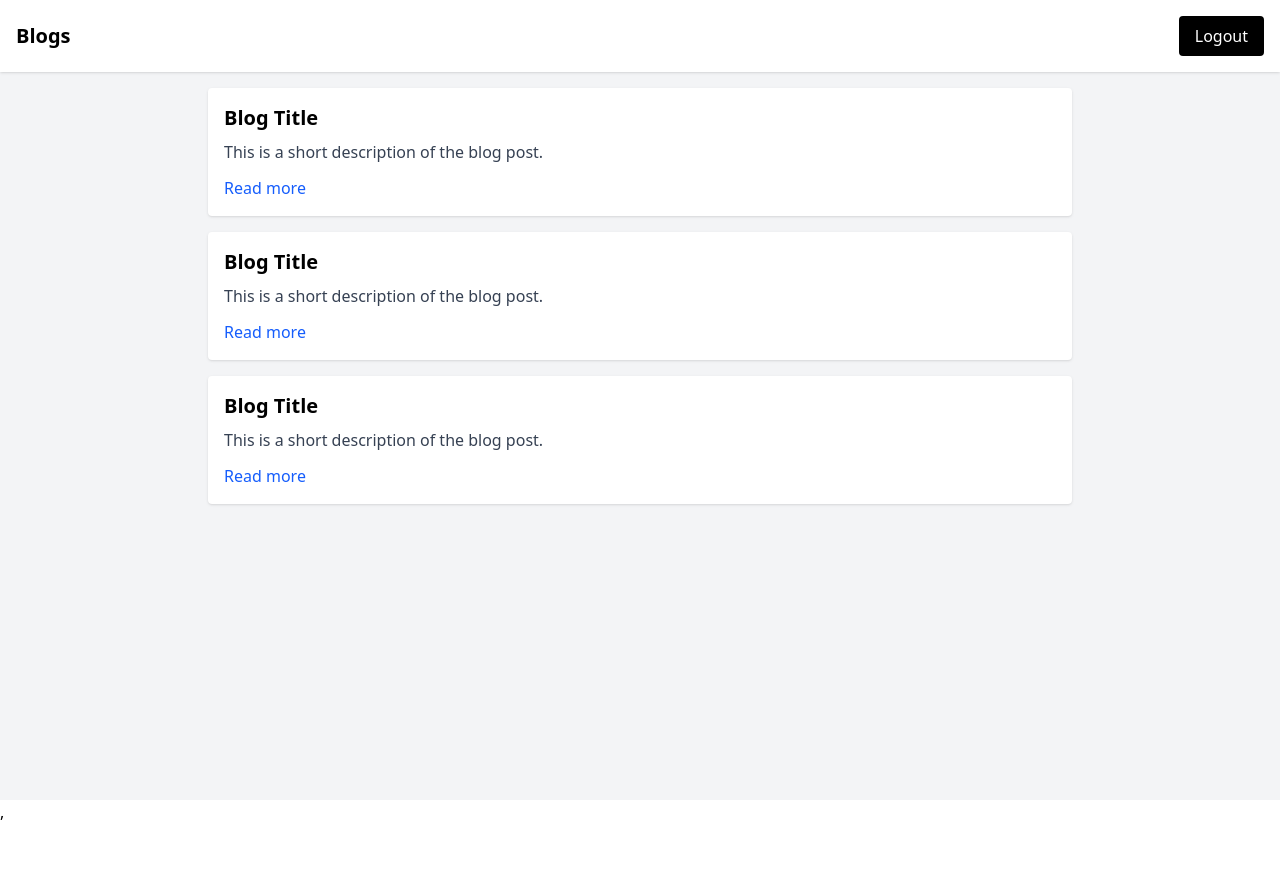
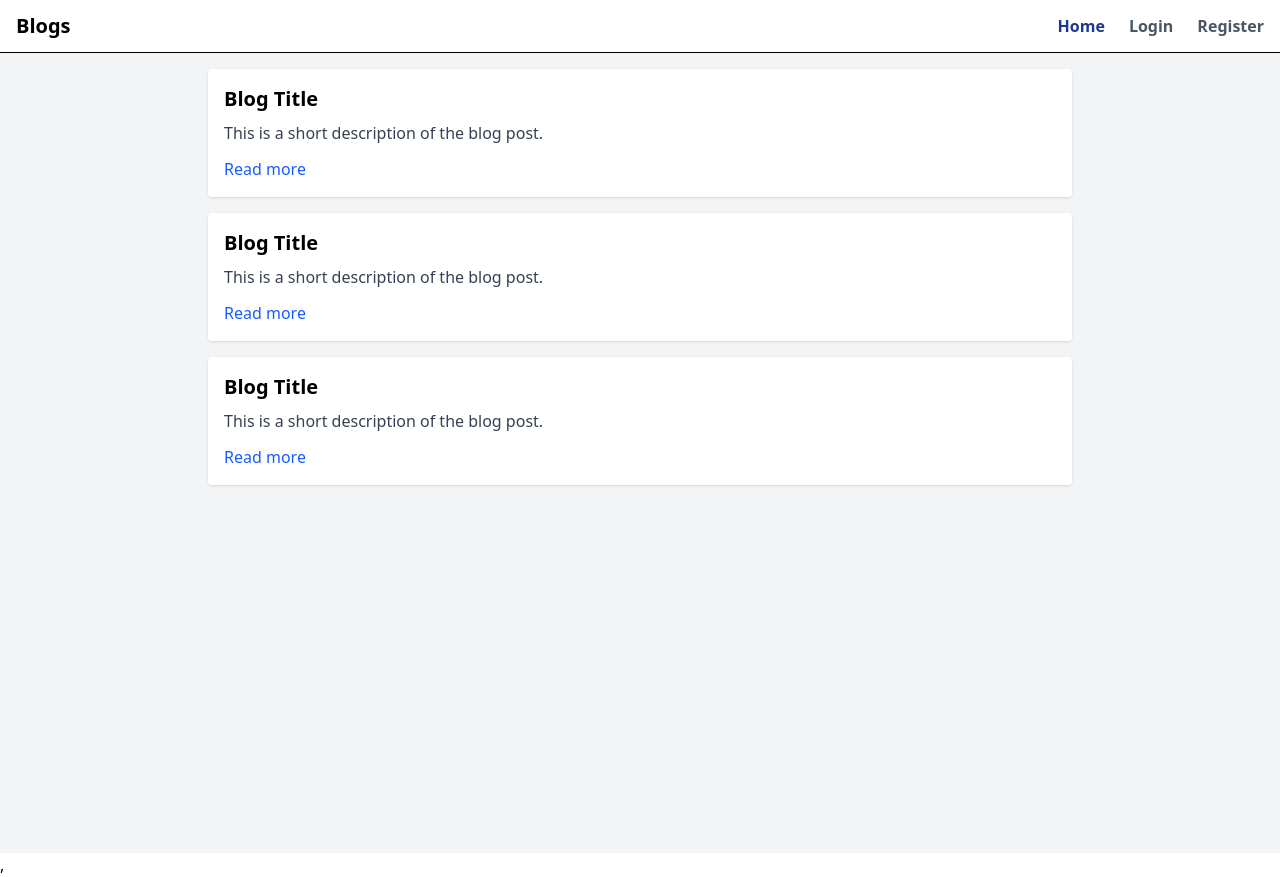
Before and after one commit to shahidx05/MERN-Blogs-App, a React app in the folder frontend/: page / in a window 1280 px wide. Before the commit the page ends 824 px from the top, so only its background shows below. Built offline with nearby package versions, Linux system fonts and the light colour scheme; the HTML template or start-up script is replaced by a standard one.

Commit message:
done navbar

```diff
--- a/frontend/src/App.jsx
+++ b/frontend/src/App.jsx
@@ -6,9 +6,12 @@ import Profile from './pages/Profile';
 import CreatePost from './pages/CreatePost';
 import EditPost from './pages/EditPost';
 import ProtectedRoute from './routes/ProtectedRoute';
+import Navbar from "./components/Navbar";
 const App = () => {
 
   return (
+    <>
+      <Navbar />
       <Routes>
         <Route path='/' element={<Home />} />
         <Route path='/register' element={<Register />} />
@@ -18,8 +21,8 @@ const App = () => {
           <Route path="/create-post" element={<CreatePost />} />
           <Route path="/edit-post/:id" element={<EditPost />} />
         </Route>
-
       </Routes>
+    </>
   )
 }
 
--- /dev/null
+++ b/frontend/src/components/Navbar.jsx
@@ -0,0 +1,100 @@
+import { Link, NavLink } from "react-router-dom";
+import { useAuth } from "../context/AuthContext";
+
+const Navbar = () => {
+  const { isLoggedIn, Logout, user } = useAuth();
+
+  return (
+    <nav className="bg-white border-b shadow-sm">
+      <div className="max-w-7xl mx-auto px-4 py-3 flex items-center justify-between">
+
+        {/* Logo */}
+        <div className="flex items-center gap-2">
+          <Link to="/" className="text-xl font-bold">
+            Blogs
+          </Link>
+        </div>
+
+        {/* Navigation */}
+        <div className="flex items-center gap-6">
+          <NavLink
+            to="/"
+            className={({ isActive }) =>
+              `${isActive ? "text-blue-900" : "text-gray-600"}
+               hover:text-black font-semibold`
+            }
+          >
+            Home
+          </NavLink>
+
+          {isLoggedIn && user ? (
+            <>
+              <NavLink
+                to="/create-post"
+                className={({ isActive }) =>
+                  `${isActive ? "text-blue-900" : "text-gray-600"}
+                   hover:text-black font-semibold`
+                }
+              >
+                Create
+              </NavLink>
+
+              <NavLink
+                to="/profile"
+                className={({ isActive }) =>
+                  `${isActive ? "text-blue-900" : "text-gray-600"}
+                   hover:text-black font-semibold`
+                }
+              >
+                Profile
+              </NavLink>
+
+              {/* Divider */}
+              <span className="h-6 w-px bg-gray-300" />
+
+              {/* Logout Button (UI only) */}
+              <button className="text-sm text-red-600 font-semibold hover:underline"
+                onClick={() => Logout()}
+              >
+                Logout
+              </button>
+
+              {/* Avatar */}
+              <img
+                src={user.profile_img}
+                alt="Avatar"
+                className="w-9 h-9 rounded-full object-cover border cursor-pointer"
+              />
+            </>
+          ) : (
+            <>
+              <NavLink
+                to="/login"
+                className={({ isActive }) =>
+                  `${isActive ? "text-blue-900" : "text-gray-600"}
+                   hover:text-black font-semibold`
+                }
+              >
+                Login
+              </NavLink>
+
+              <NavLink
+                to="/register"
+                className={({ isActive }) =>
+                  `${isActive ? "text-blue-900" : "text-gray-600"}
+                   hover:text-black font-semibold`
+                }
+              >
+                Register
+              </NavLink>
+            </>
+          )}
+
+
+        </div>
+      </div>
+    </nav>
+  );
+};
+
+export default Navbar;
--- a/frontend/src/pages/Home.jsx
+++ b/frontend/src/pages/Home.jsx
@@ -1,13 +1,6 @@
 const Home = () => {
   return (
     <div className="min-h-screen bg-gray-100">
-      {/* Navbar */}
-      <div className="bg-white shadow p-4 flex justify-between items-center">
-        <h1 className="text-xl font-semibold">Blogs</h1>
-        <button className="bg-black text-white px-4 py-2 rounded">
-          Logout
-        </button>
-      </div>
 
       {/* Posts */}
       <div className="max-w-4xl mx-auto p-4 space-y-4">
--- a/frontend/src/pages/Profile.jsx
+++ b/frontend/src/pages/Profile.jsx
@@ -62,11 +62,6 @@ const Profile = () => {
 
   return (
     <div className="min-h-screen bg-gray-100">
-      {/* Header */}
-      <div className="bg-white shadow p-4">
-        <h1 className="text-xl font-semibold text-center">Profile</h1>
-      </div>
-
       <div className="max-w-5xl mx-auto p-4 space-y-8">
         {/* Profile Card */}
         <div className="bg-white rounded shadow p-6 flex flex-col items-center">
--- a/frontend/src/pages/Register.jsx
+++ b/frontend/src/pages/Register.jsx
@@ -1,4 +1,4 @@
-import React, {useEffect, useState} from 'react'
+import React, {useState} from 'react'
 import { useAuth } from '../context/AuthContext';
 import { Link } from "react-router-dom";
 
```
Lines whose indentation alone changed are shown as unchanged.
